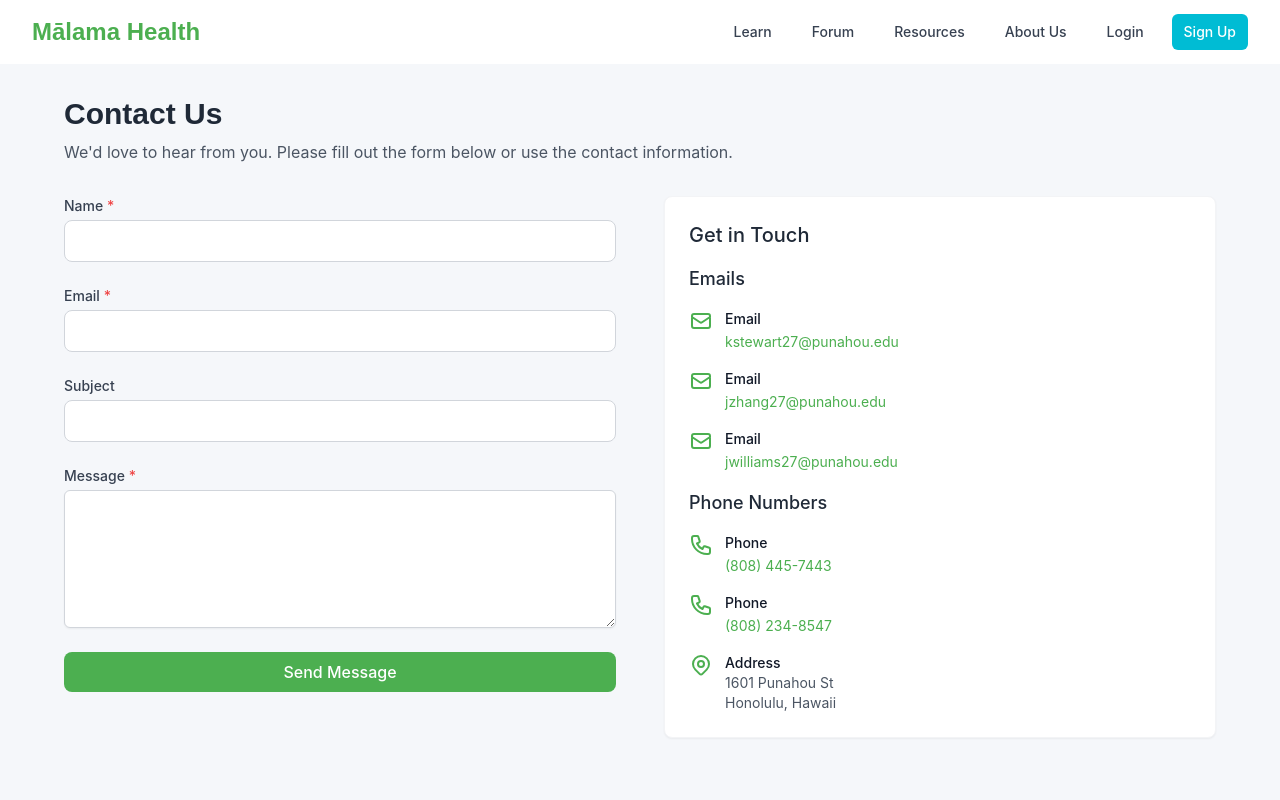
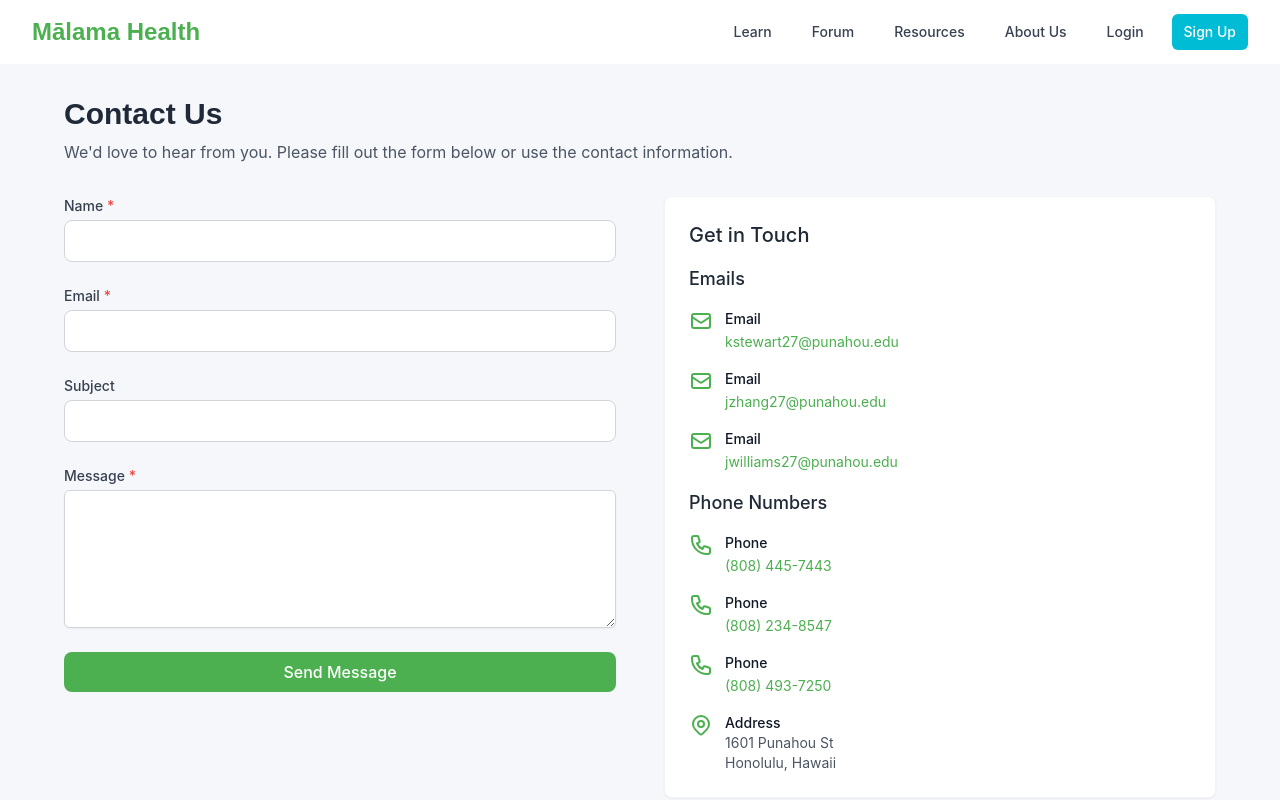
Before and after one commit to thebestjosh/SWITCH-x-ICSpark-Hackathon-Project, a React (Create React App) app: page /contact in a window 1280 px wide. Shown: the top 800 px of the page. Built offline with nearby package versions, Linux system fonts and the light colour scheme.

Commit message:
Update ContactPage.tsx

```diff
--- a/src/pages/ContactPage.tsx
+++ b/src/pages/ContactPage.tsx
@@ -233,6 +233,19 @@ const ContactPage: React.FC = () => {
                       </a>
                     </div>
                   </div>
+                  <div className="flex items-start">
+                    <div className="flex-shrink-0">
+                      <svg className="h-6 w-6 text-primary" fill="none" viewBox="0 0 24 24" stroke="currentColor">
+                        <path strokeLinecap="round" strokeLinejoin="round" strokeWidth={2} d="M3 5a2 2 0 012-2h3.28a1 1 0 01.948.684l1.498 4.493a1 1 0 01-.502 1.21l-2.257 1.13a11.042 11.042 0 005.516 5.516l1.13-2.257a1 1 0 011.21-.502l4.493 1.498a1 1 0 01.684.949V19a2 2 0 01-2 2h-1C9.716 21 3 14.284 3 6V5z" />
+                      </svg>
+                    </div>
+                    <div className="ml-3">
+                      <p className="text-sm font-medium text-gray-900">Phone</p>
+                      <a href="tel:+18084937250" className="text-sm text-primary hover:underline">
+                        (808) 493-7250
+                      </a>
+                    </div>
+                  </div>
 
                   <div className="flex items-start">
                     <div className="flex-shrink-0">
```
